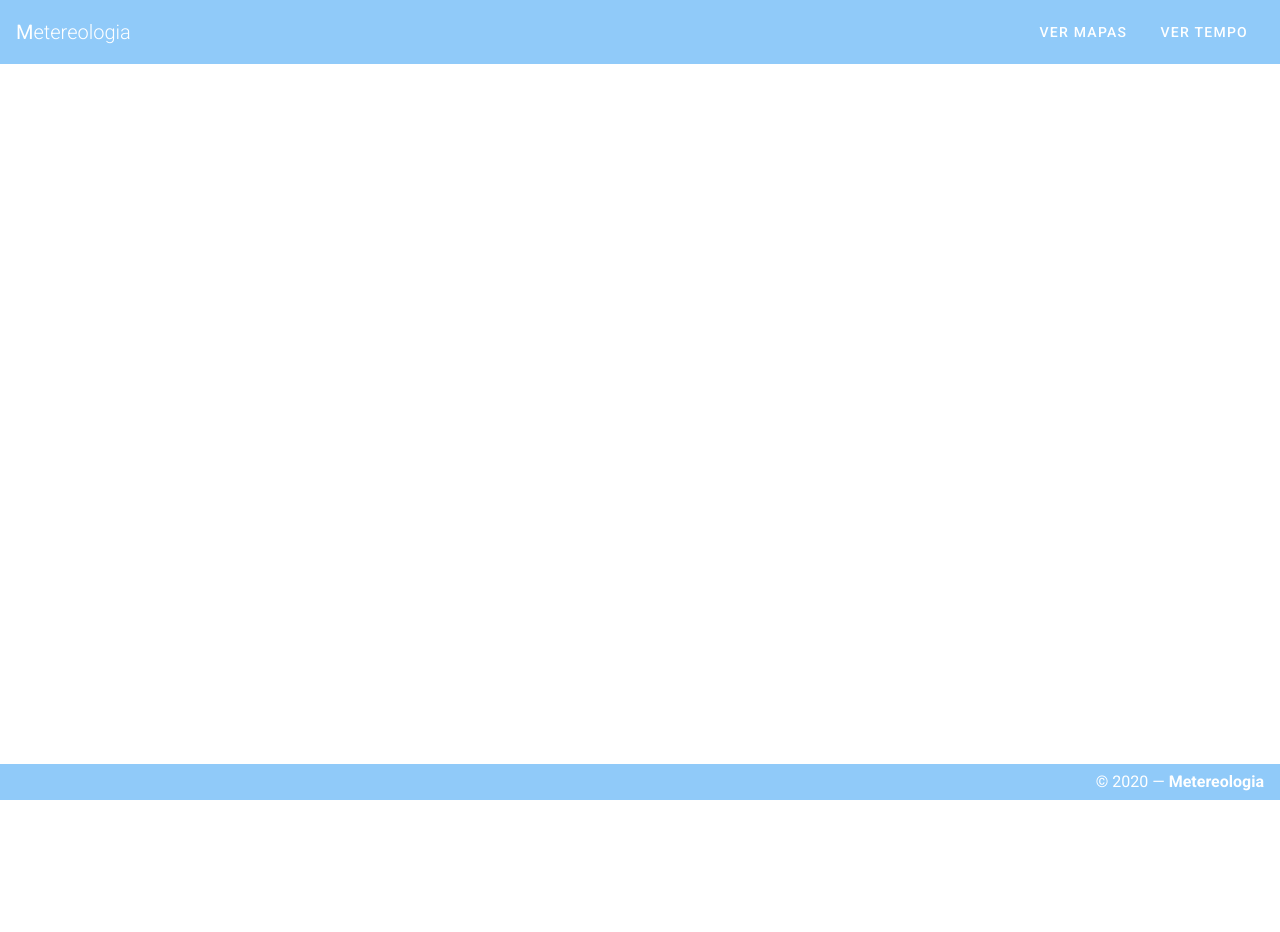
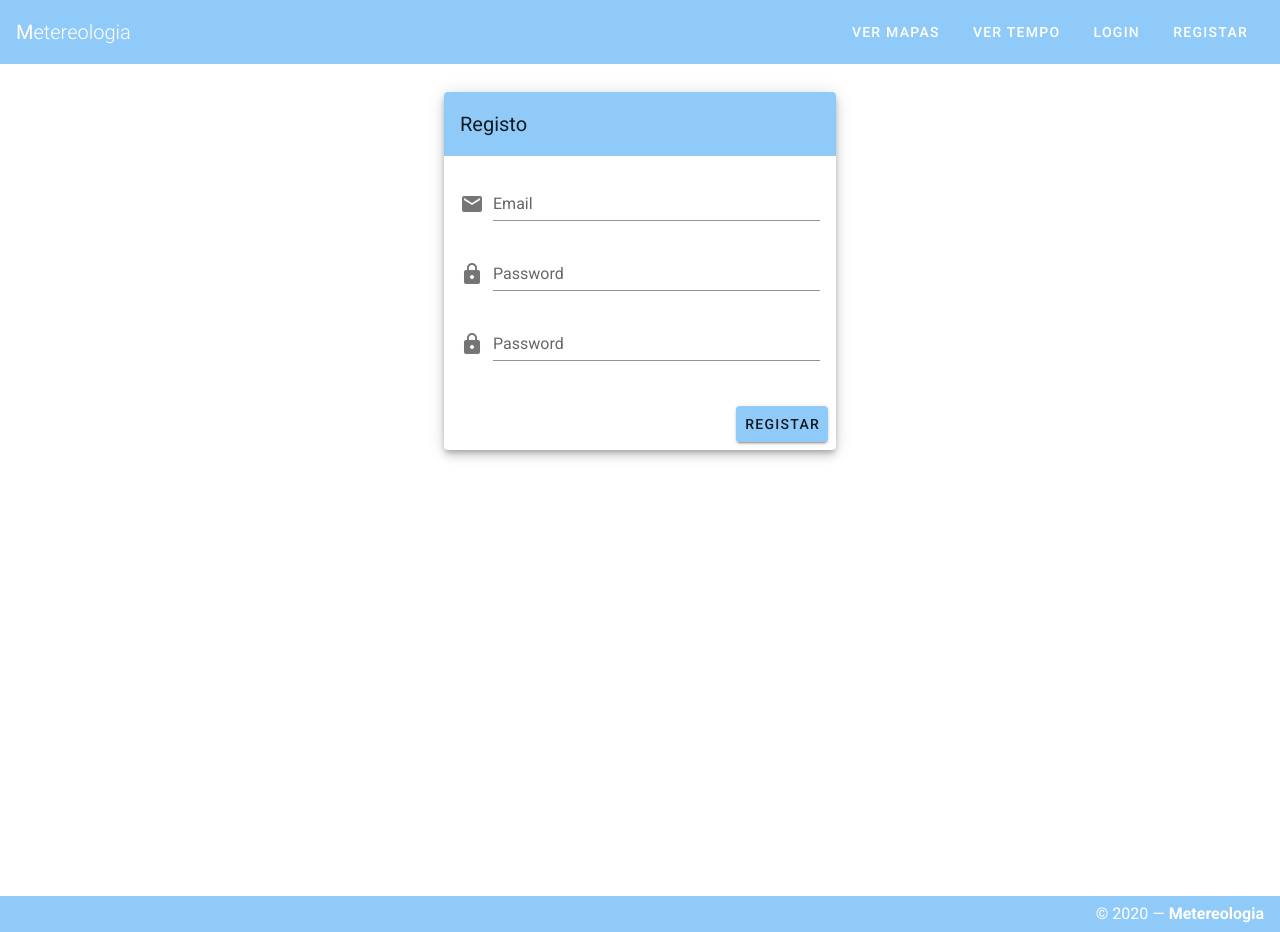
Before and after one commit to MelhorQueSVN/SA-TP2, a Vue app: page /Register in a window 1280 px wide. Before the commit the page ends 800 px from the top, so only its background shows below. Built offline with nearby package versions, Linux system fonts and the light colour scheme.

Commit message:
Login & Register & GeoLocation
new login and register forms;
geolocation added through google;
new api calls (forecast & UV);
need to:
- better interface;
- firebase for login;
- add popups (warnings).

```diff
--- a/package.json
+++ b/package.json
@@ -11,6 +11,8 @@
     "@mdi/js": "^5.0.45",
     "axios": "^0.19.2",
     "core-js": "^3.6.4",
+    "material-design-icons": "^3.0.1",
+    "material-design-icons-iconfont": "^5.0.1",
     "vue": "^2.6.11",
     "vue-router": "^3.1.5",
     "vuetify": "^2.2.11"
--- /dev/null
+++ b/src/components/LoginBtn.vue
@@ -0,0 +1,24 @@
+<template>
+  <div class="text-center">
+        <v-btn depressed text class="white--text" @click="goLogin()">
+          <span>Login</span>
+        </v-btn>
+     </div>
+</template>
+
+<script>
+
+export default {
+  data() {
+    return {
+    };
+  },
+  methods: {
+      goLogin(){
+           this.$router.push({
+            name: 'login',
+        });
+      }
+  }
+};
+</script>
--- a/src/components/Navbar.vue
+++ b/src/components/Navbar.vue
@@ -8,6 +8,8 @@
       <v-spacer></v-spacer>
       <CheckMapsBtn />
       <CheckWeatherBtn />
+      <LoginBtn />
+      <RegisterBtn />
      </v-toolbar>
   </nav>
 </template>
@@ -16,9 +18,11 @@
 //import DropdownMenu from './DropdownMenu';
 import CheckMapsBtn from './CheckMapsBtn';
 import CheckWeatherBtn from './CheckWeatherBtn';
+import LoginBtn from './LoginBtn';
+import RegisterBtn from './RegisterBtn';
 
 export default {
-  components: {CheckMapsBtn, CheckWeatherBtn},
+  components: {CheckMapsBtn, CheckWeatherBtn, LoginBtn, RegisterBtn},
   data() {
     return {};
   },
--- /dev/null
+++ b/src/components/RegisterBtn.vue
@@ -0,0 +1,24 @@
+<template>
+  <div class="text-center">
+        <v-btn depressed text class="white--text" @click="goRegister()">
+          <span>Registar</span>
+        </v-btn>
+     </div>
+</template>
+
+<script>
+
+export default {
+  data() {
+    return {
+    };
+  },
+  methods: {
+      goRegister(){
+           this.$router.push({
+            name: 'register',
+        });
+      }
+  }
+};
+</script>
--- a/src/main.js
+++ b/src/main.js
@@ -2,6 +2,7 @@ import Vue from 'vue'
 import App from './App.vue'
 import router from './router'
 import vuetify from './plugins/vuetify';
+import 'material-design-icons-iconfont/dist/material-design-icons.css'
 
 Vue.config.productionTip = false
 
--- a/src/router/index.js
+++ b/src/router/index.js
@@ -1,6 +1,8 @@
 import Vue from 'vue';
 import Router from 'vue-router';
 import CheckMaps from '../views/CheckMaps.vue';
+import Login from '../views/Login.vue';
+import Register from '../views/Register.vue'
 import Home from '../views/Home.vue';
 
 Vue.use(Router);
@@ -18,6 +20,16 @@ export default new Router({
       path: '/CheckMaps',
       name: 'checkmaps',
       component: CheckMaps
+    },
+    {
+      path: '/Login',
+      name: 'login',
+      component: Login
+    },
+    {
+      path: '/Register',
+      name: 'register',
+      component: Register
     }
   ]
 });
--- a/src/views/About.vue
+++ /dev/null
@@ -1,5 +0,0 @@
-<template>
-  <div class="about">
-    <h1>This is an about page</h1>
-  </div>
-</template>
--- a/src/views/Home.vue
+++ b/src/views/Home.vue
@@ -3,17 +3,18 @@
     <v-row>
       <v-col col="12">
   <div class="weather"></div>
-    <h1 class="font-weight-light text-center"> Metereologia para <span class="font-weight-light">Londres</span></h1>
+    <h1 class="font-weight-light text-center"> Metereologia para <span class="font-weight-light"> {{ this.nome_loc }} </span></h1>
   <v-card text class ="pa-2 text-center">
     <div>
      <!-- <h3 class="font-weight-light"> Temperatura : {{ this.info.main.temp }} Cº <img :src="require('../assets/01d.png')" height="30" /> </h3>  -->
-      <h3 class="font-weight-light"> Temperatura : {{ this.info.main.temp }} </h3>
+      <h3 class="font-weight-light"> Temperatura : {{ this.info.main.temp }} Cº </h3>
       <h3 class="font-weight-light"> Temperatura mínima : {{ this.info.main.temp_min }} Cº</h3>
       <h3 class="font-weight-light"> Temperatura máxima : {{ this.info.main.temp_max }} Cº</h3>
       <h3 class="font-weight-light"> Humidade : {{ this.info.main.humidity }} %</h3>
       <h3 class="font-weight-light"> Pressão Atmoesférica : {{ this.info.main.pressure }} Pa</h3>
       <h3 class="font-weight-light"> Nascer do sol : {{ this.sunrise }} horas </h3>
       <h3 class="font-weight-light"> Por do sol : {{ this.sunset }} horas </h3>
+      <h3 class="font-weight-light"> UV : {{ this.raioUv }} </h3>
 
     </div>
   </v-card>
@@ -21,11 +22,7 @@
     <h1 class="font-weight-light text-center"> Previsão próximos 5 dias </h1>
   <v-card text class = "pa-2 text-center">
     <div>
-      <h3 class="font-weight-light"> Segunda : </h3>
-      <h3 class="font-weight-light"> Terça : </h3>
-      <h3 class="font-weight-light"> Quarta : </h3>
-      <h3 class="font-weight-light"> Quinta : </h3>
-      <h3 class="font-weight-light"> Sexta : </h3>
+      <h3 class="font-weight-light"> {{ this.primeiraPrev }} Cº {{ this.segundaPrev }} Cº {{ this.terceiraPrev }} Cº {{ this.quartaPrev }} Cº {{ this.quintaPrev }} Cº </h3>
     </div>
   </v-card>
 
@@ -44,13 +41,26 @@ export default {
     return {
        info: null,
        prev: null,
+       uv : null,
        icon : null ,
        sunset : null,
-       sunrise : null
+       sunrise : null,
+       primeiraPrev : "",
+       segundaPrev : "",
+       terceiraPrev : "",
+       quartaPrev : "",
+       quintaPrev : "",
+       raioUv: "",
+       nome_loc : "",
+       API : "http://api.openweathermap.org/data/2.5/weather?units=metric",
+       KEY : "&APPID=2aaf6c39c46c00fc3969d144655bf6c2",
+       API_UV : "http://api.openweathermap.org/data/2.5/uvi?",
+       API_PREV: "http://api.openweathermap.org/data/2.5/forecast?units=metric"
     }
   },
-  mounted: function() {
+  //mounted: function() {
     // o url da chamada tem de ter sempre aquele formato http://... e sempre!! com appid
+    /*
     axios
       .get("http://api.openweathermap.org/data/2.5/weather?q=London,uk&units=metric&APPID=2aaf6c39c46c00fc3969d144655bf6c2")
       .then(dados => {
@@ -65,12 +75,122 @@ export default {
       .catch(err => {
         this.error = err.message;
       });
+
     axios
       .get("http://api.openweathermap.org/data/2.5/forecast?q=London&units=metric&APPID=2aaf6c39c46c00fc3969d144655bf6c2")
       .then(response =>{
         console.log("dados recebidos " + response)
         this.prev = response.data
+        console.log(this.prev)
+        // Previsão da api para temperatura dos próximos 5 dias
+        this.primeiraPrev = this.prev.list[0].main.temp
+        console.log(this.primeiraPrev)
+        this.segundaPrev = this.prev.list[1].main.temp
+        console.log(this.segundaPrev)
+        this.terceiraPrev = this.prev.list[2].main.temp
+        console.log(this.terceiraPrev)
+        this.quartaPrev = this.prev.list[3].main.temp
+        console.log(this.quartaPrev)
+        this.quintaPrev = this.prev.list[4].main.temp
       })
+      .catch(err =>{
+        this.error = err.message
+      });
+    axios
+      .get("http://api.openweathermap.org/data/2.5/uvi?appid=2aaf6c39c46c00fc3969d144655bf6c2&lat=51.5&lon=-0.11")
+      .then(responseUV =>{
+        this.uv = responseUV.data
+        this.raioUv = this.uv.value
+        })
+        .catch(err =>{
+          this.error = err.message
+        });
+    */
+ //},
+  methods:{
+    getWeather(url) {
+      axios
+        .get(url)
+        .then(response => {
+          this.info = response.data
+          this.sunrise = new Date(response.data.sys.sunrise*1000).toLocaleTimeString("en-GB").slice(0,5);
+          this.sunset = new Date(response.data.sys.sunset*1000).toLocaleTimeString("en-GB").slice(0,5);
+          this.nome_loc = this.info.name
+      })
+      .catch(error => {
+        console.log(error);
+      });
+    },
+
+    getUV(url) {
+      axios
+        .get(url)
+        .then(responseUV =>{
+          this.uv = responseUV.data
+          console.log(responseUV)
+          this.raioUv = this.uv.value
+        })
+        .catch(err =>{
+          this.error = err.message
+        });
+    },
+
+    getPrev(url){
+      axios
+        .get(url)
+        .then(response=>{
+        this.prev = response.data
+        // Previsão da api para temperatura dos próximos 5 dias
+        this.primeiraPrev = this.prev.list[0].main.temp
+        console.log(this.primeiraPrev)
+        this.segundaPrev = this.prev.list[1].main.temp
+        console.log(this.segundaPrev)
+        this.terceiraPrev = this.prev.list[2].main.temp
+        console.log(this.terceiraPrev)
+        this.quartaPrev = this.prev.list[3].main.temp
+        console.log(this.quartaPrev)
+        this.quintaPrev = this.prev.list[4].main.temp
+      })
+      .catch(err =>{
+        this.error = err.message
+      });
+    },
+
+    geolocation() {
+      navigator.geolocation.getCurrentPosition(this.buildUrl, this.geoError);
+    },
+    geoLocation2(){
+      navigator.geolocation.getCurrentPosition(this.buildUrlUV, this.geoError);
+    },
+    geoLocation3(){
+      navigator.geolocation.getCurrentPosition(this.buildUrlPrev, this.geoError);
+    },
+
+    buildUrl(position) {
+      const lat = position.coords.latitude;
+      const lon = position.coords.longitude;
+
+      this.getWeather(this.API + '&lat=' + lat + '&lon=' + lon + this.KEY);
+    },
+
+    buildUrlUV(position) {
+      const lat = position.coords.latitude;
+      const lon = position.coords.longitude;
+
+      this.getUV(this.API_UV + this.KEY + '&lat=' + lat + '&lon=' + lon );
+    },
+
+     buildUrlPrev(position) {
+      const lat = position.coords.latitude;
+      const lon = position.coords.longitude;
+
+      this.getPrev(this.API_PREV + '&lat=' + lat + '&lon=' + lon + this.KEY);
+    }
+  },
+  beforeMount() {
+    this.geolocation();
+    this.geoLocation2();
+    this.geoLocation3();
   }
 }
 </script>
--- /dev/null
+++ b/src/views/Login.vue
@@ -0,0 +1,60 @@
+<template>
+  <v-app id="inspire">
+    <v-content>
+      <v-container
+        fluid
+      >
+        <v-row
+          align="center"
+          justify="center"
+        >
+          <v-col
+            cols="12"
+            sm="8"
+            md="4"
+          >
+            <v-card class="elevation-6">
+              <v-toolbar
+                class="blue lighten-3"
+                flat
+              >
+                <v-toolbar-title>Login</v-toolbar-title>
+                <v-spacer />
+              </v-toolbar>
+              <v-card-text>
+                <v-form>
+                  <v-text-field
+                    label="Login"
+                    name="login"
+                    prepend-icon="person"
+                    type="text"
+                  />
+
+                  <v-text-field
+                    id="password"
+                    label="Password"
+                    name="password"
+                    prepend-icon="lock"
+                    type="password"
+                  />
+                </v-form>
+              </v-card-text>
+              <v-card-actions>
+                <v-spacer />
+                <v-btn color="blue lighten-3">Login</v-btn>
+              </v-card-actions>
+            </v-card>
+          </v-col>
+        </v-row>
+      </v-container>
+    </v-content>
+  </v-app>
+</template>
+
+<script>
+  export default {
+    props: {
+      source: String,
+    },
+  }
+</script>
--- /dev/null
+++ b/src/views/Register.vue
@@ -0,0 +1,67 @@
+<template>
+  <v-app id="inspire">
+    <v-content>
+      <v-container
+        fluid
+      >
+        <v-row
+          align="center"
+          justify="center"
+        >
+          <v-col
+            cols="12"
+            sm="8"
+            md="4"
+          >
+            <v-card class="elevation-6">
+              <v-toolbar
+                class="blue lighten-3"
+                flat
+              >
+                <v-toolbar-title>Registo</v-toolbar-title>
+                <v-spacer />
+              </v-toolbar>
+              <v-card-text>
+                <v-form>
+                  <v-text-field
+                    label="Email"
+                    name="login"
+                    prepend-icon="email"
+                    type="text"
+                  />
+
+                  <v-text-field
+                    id="password"
+                    label="Password"
+                    name="password"
+                    prepend-icon="lock"
+                    type="password"
+                  />
+                  <v-text-field
+                    id="password-again"
+                    label="Password"
+                    name="password"
+                    prepend-icon="lock"
+                    type="password"
+                  />
+                </v-form>
+              </v-card-text>
+              <v-card-actions>
+                <v-spacer />
+                <v-btn color="blue lighten-3">Registar</v-btn>
+              </v-card-actions>
+            </v-card>
+          </v-col>
+        </v-row>
+      </v-container>
+    </v-content>
+  </v-app>
+</template>
+
+<script>
+  export default {
+    props: {
+      source: String,
+    },
+  }
+</script>
```
Also changed, not shown: 1 other file (tests, documents, lock files or other folders).
